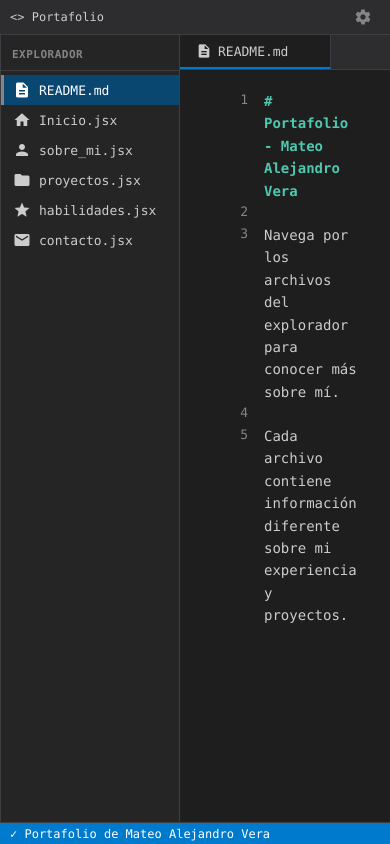
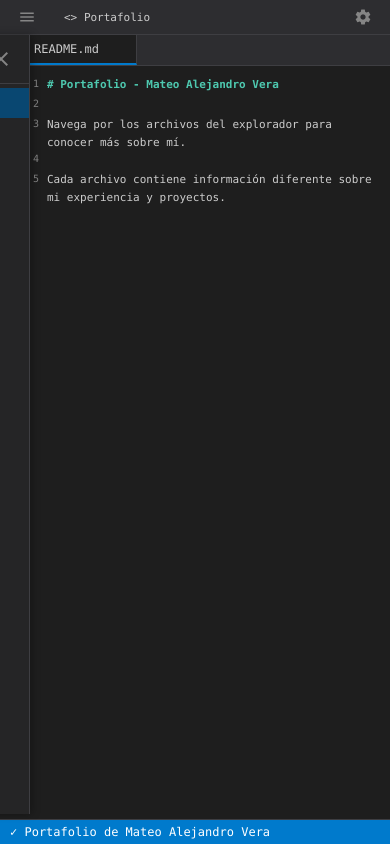
Before and after one commit to Mateo9804/Portafolio, a React (Vite) app in the folder frontend/: page / in a window 390 px wide. Built offline with nearby package versions, Linux system fonts and the light colour scheme.

Commit message:
Simplificar README, eliminar DEPLOY.md y mejorar responsive para mÃ³viles

```diff
--- a/frontend/src/components/VSCode.jsx
+++ b/frontend/src/components/VSCode.jsx
@@ -14,6 +14,7 @@ const VSCode = () => {
   const [searchQuery, setSearchQuery] = useState('')
   const [selectedSearchIndex, setSelectedSearchIndex] = useState(0)
   const [showSettings, setShowSettings] = useState(false)
+  const [sidebarOpen, setSidebarOpen] = useState(false)
   const searchContainerRef = useRef(null)
   const settingsRef = useRef(null)
   const { theme, setTheme, language, setLanguage } = useConfig()
@@ -151,6 +152,13 @@ const VSCode = () => {
       {/* Barra superior */}
       <div className="vscode-titlebar">
         <div className="titlebar-left">
+          <button
+            className="titlebar-button mobile-menu-button"
+            onClick={() => setSidebarOpen(!sidebarOpen)}
+            title="Menú"
+          >
+            <span className="material-icons">menu</span>
+          </button>
           <span className="titlebar-title">&lt;&gt; {language === 'es' ? 'Portafolio' : 'Portfolio'}</span>
         </div>
         <div className="titlebar-center">
@@ -263,16 +271,26 @@ const VSCode = () => {
 
       <div className="vscode-main">
         {/* Sidebar */}
-        <div className="vscode-sidebar">
+        <div className={`vscode-sidebar ${sidebarOpen ? 'open' : ''}`}>
           <div className="sidebar-header">
             <span className="sidebar-title">{t.explorer}</span>
+            <button
+              className="sidebar-close-button"
+              onClick={() => setSidebarOpen(false)}
+              title="Cerrar"
+            >
+              <span className="material-icons">close</span>
+            </button>
           </div>
           <div className="file-explorer">
             {files.map((file) => (
               <div
                 key={file.name}
                 className={`file-item ${activeFile === file.name ? 'active' : ''}`}
-                onClick={() => handleFileClick(file.name)}
+                onClick={() => {
+                  handleFileClick(file.name)
+                  setSidebarOpen(false)
+                }}
               >
                 <div className="file-indicator"></div>
                 <span className="material-icons file-icon">{file.icon}</span>
@@ -281,6 +299,11 @@ const VSCode = () => {
             ))}
           </div>
         </div>
+
+        {/* Overlay para móviles */}
+        {sidebarOpen && (
+          <div className="sidebar-overlay" onClick={() => setSidebarOpen(false)}></div>
+        )}
 
         {/* Editor Area */}
         <div className="vscode-editor-area">
--- a/frontend/src/vscode.css
+++ b/frontend/src/vscode.css
@@ -1338,10 +1338,74 @@ body {
   color: #ffffff;
 }
 
+/* Mobile Menu Button */
+.mobile-menu-button {
+  display: none;
+}
+
+.sidebar-close-button {
+  display: none;
+  background: transparent;
+  border: none;
+  color: var(--vscode-text-secondary);
+  cursor: pointer;
+  padding: 4px;
+  border-radius: 3px;
+  margin-left: auto;
+}
+
+.sidebar-close-button:hover {
+  background: var(--vscode-hover);
+}
+
+.sidebar-overlay {
+  display: none;
+  position: fixed;
+  top: 0;
+  left: 0;
+  right: 0;
+  bottom: 0;
+  background: rgba(0, 0, 0, 0.5);
+  z-index: 998;
+}
+
 /* Responsive */
 @media (max-width: 768px) {
+  .mobile-menu-button {
+    display: flex;
+    margin-right: 10px;
+  }
+
   .vscode-sidebar {
-    width: 200px;
+    position: fixed;
+    left: -250px;
+    top: 35px;
+    bottom: 30px;
+    z-index: 999;
+    transition: left 0.3s ease;
+    box-shadow: 2px 0 8px rgba(0, 0, 0, 0.3);
+  }
+
+  .vscode-sidebar.open {
+    left: 0;
+  }
+
+  .sidebar-overlay {
+    display: block;
+  }
+
+  .sidebar-close-button {
+    display: flex;
+  }
+
+  .sidebar-header {
+    display: flex;
+    align-items: center;
+    justify-content: space-between;
+  }
+
+  .vscode-editor-area {
+    width: 100%;
   }
 
   .titlebar-center {
@@ -1350,34 +1414,177 @@ body {
 
   .vscode-search {
     width: 150px;
+    font-size: 12px;
+  }
+
+  .titlebar-title {
+    font-size: 12px;
+  }
+
+  .editor-content {
+    padding: 15px;
+    font-size: 13px;
+  }
+
+  .editor-tabs {
+    overflow-x: auto;
+    -webkit-overflow-scrolling: touch;
+  }
+
+  .editor-tab {
+    padding: 6px 12px;
+    font-size: 12px;
+  }
+
+  .tab-name {
+    max-width: 100px;
+    overflow: hidden;
+    text-overflow: ellipsis;
+    white-space: nowrap;
   }
 
   .inicio-hero-section {
     flex-direction: column;
     align-items: center;
+    padding: 15px;
   }
 
   .profile-image-circle {
     width: 120px;
     height: 120px;
+    margin-bottom: 15px;
+  }
+
+  .code-card {
+    width: 100%;
+    margin-left: 0;
+  }
+
+  .inicio-about-section {
+    padding: 15px;
+  }
+
+  .about-title {
+    font-size: 24px;
+  }
+
+  .about-description {
+    font-size: 14px;
+  }
+
+  .social-buttons {
+    flex-direction: column;
+    gap: 10px;
+  }
+
+  .social-button {
+    width: 100%;
+  }
+
+  .info-card {
+    padding: 15px;
+    margin-bottom: 15px;
+  }
+
+  .card-title {
+    font-size: 18px;
+  }
+
+  .project-card {
+    padding: 15px;
+    margin-bottom: 15px;
+  }
+
+  .project-title {
+    font-size: 18px;
+  }
+
+  .project-description {
+    font-size: 13px;
+  }
+
+  .project-tech {
+    flex-wrap: wrap;
+    gap: 6px;
+  }
+
+  .tech-badge {
+    font-size: 11px;
+    padding: 4px 8px;
+  }
+
+  .skill-card {
+    padding: 15px;
+    margin-bottom: 15px;
+  }
+
+  .skill-badge {
+    font-size: 11px;
+    padding: 4px 8px;
+  }
+
+  .contact-form-section {
+    padding: 15px;
+  }
+
+  .form-field {
+    margin-bottom: 15px;
+  }
+
+  .form-input,
+  .form-textarea {
+    font-size: 13px;
+    padding: 10px;
+  }
+
+  .form-button {
+    padding: 10px 20px;
+    font-size: 14px;
+  }
+
+  .code-line {
+    font-size: 12px;
+    min-height: 20px;
+  }
+
+  .line-number {
+    min-width: 30px;
+    font-size: 11px;
   }
 }
 
 @media (max-width: 480px) {
-  .vscode-sidebar {
-    width: 180px;
-  }
-
   .titlebar-center {
     display: none;
   }
 
+  .titlebar-left {
+    flex: 1;
+  }
+
+  .titlebar-title {
+    font-size: 11px;
+    overflow: hidden;
+    text-overflow: ellipsis;
+    white-space: nowrap;
+  }
+
+  .vscode-sidebar {
+    width: 100%;
+    max-width: 280px;
+  }
+
+  .editor-content {
+    padding: 10px;
+    font-size: 12px;
+  }
+
   .inicio-container {
     padding: 10px;
   }
 
   .inicio-hero-section {
-    padding: 15px;
+    padding: 10px;
   }
 
   .profile-image-circle {
@@ -1385,20 +1592,120 @@ body {
     height: 100px;
   }
 
-  .social-buttons {
+  .code-card {
+    padding: 10px;
+  }
+
+  .about-title {
+    font-size: 20px;
+  }
+
+  .about-description {
+    font-size: 13px;
+  }
+
+  .social-button {
+    padding: 10px;
+    font-size: 13px;
+  }
+
+  .info-card {
+    padding: 12px;
+  }
+
+  .card-title {
+    font-size: 16px;
+  }
+
+  .card-content {
+    font-size: 13px;
+  }
+
+  .project-card {
+    padding: 12px;
+  }
+
+  .project-title {
+    font-size: 16px;
+  }
+
+  .project-description {
+    font-size: 12px;
+  }
+
+  .project-actions {
     flex-direction: column;
-  }
-
-  .social-button {
+    gap: 8px;
+  }
+
+  .project-link {
     width: 100%;
     justify-content: center;
   }
 
-  .info-card {
-    padding: 15px;
-  }
-
-  .card-title {
+  .skill-card {
+    padding: 12px;
+  }
+
+  .skill-title {
     font-size: 16px;
   }
-}
+
+  .contact-form-section {
+    padding: 12px;
+  }
+
+  .form-field {
+    margin-bottom: 12px;
+  }
+
+  .form-label {
+    font-size: 12px;
+  }
+
+  .form-input,
+  .form-textarea {
+    font-size: 12px;
+    padding: 8px;
+  }
+
+  .form-button {
+    width: 100%;
+    padding: 12px;
+  }
+
+  .contact-direct-section {
+    padding: 12px;
+  }
+
+  .contact-direct-title {
+    font-size: 14px;
+  }
+
+  .contact-direct-link {
+    font-size: 12px;
+    padding: 8px;
+  }
+
+  .code-line {
+    font-size: 11px;
+    padding: 0 4px;
+  }
+
+  .line-number {
+    min-width: 25px;
+    font-size: 10px;
+    margin-right: 8px;
+  }
+
+  .vscode-statusbar {
+    height: 25px;
+    font-size: 11px;
+  }
+
+  .settings-dropdown {
+    right: 0;
+    left: auto;
+    min-width: 200px;
+  }
+}
```
Also changed, not shown: 2 other files (tests, documents, lock files or other folders).
